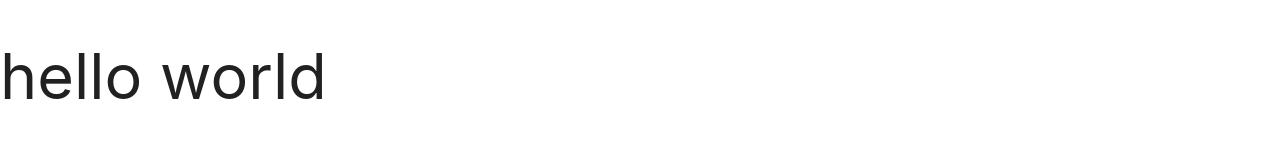
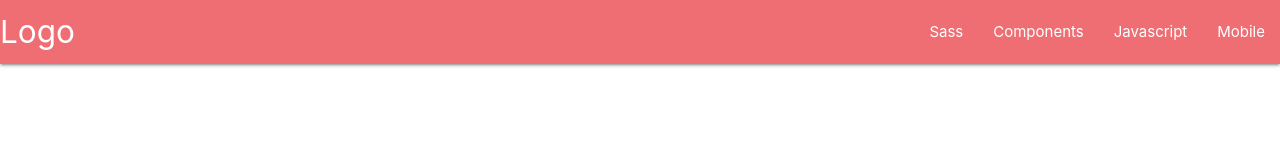
Before and after one commit to moein5498789456/my-first-project, a plain HTML site: page index.html in a window 1280 px wide. Drawn offline with Linux system fonts and the light colour scheme.

Commit message:
third commit

```diff
--- a/assets/JS file/app.js
+++ b/assets/JS file/app.js
@@ -0,0 +1,4 @@
+document.addEventListener('DOMContentLoaded', function() {
+    var elems = document.querySelectorAll('.sidenav');
+    var instances = M.Sidenav.init(elems, {});
+  });
--- a/index.html
+++ b/index.html
@@ -5,11 +5,32 @@
     <meta http-equiv="X-UA-Compatible" content="IE=edge">
     <meta name="viewport" content="width=device-width, initial-scale=1.0">
     <title>training project</title>
+    <link href="https://fonts.googleapis.com/icon?family=Material+Icons" rel="stylesheet">
     <link rel="stylesheet" href="assets/css/materialize.min.css">
     <link rel="stylesheet" href="assets/CSS file/style.css">
 </head>
 <body>
-<h1>hello world</h1>
+
+    <nav>
+        <div class="nav-wrapper">
+          <a href="#!" class="brand-logo">Logo</a>
+          <a href="#" data-target="mobile-demo" class="sidenav-trigger"><i class="material-icons">menu</i></a>
+          <ul class="right hide-on-med-and-down">
+            <li><a href="sass.html">Sass</a></li>
+            <li><a href="badges.html">Components</a></li>
+            <li><a href="collapsible.html">Javascript</a></li>
+            <li><a href="mobile.html">Mobile</a></li>
+          </ul>
+        </div>
+      </nav>
+
+      <ul class="sidenav" id="mobile-demo">
+        <li><a href="sass.html">Sass</a></li>
+        <li><a href="badges.html">Components</a></li>
+        <li><a href="collapsible.html">Javascript</a></li>
+        <li><a href="mobile.html">Mobile</a></li>
+      </ul>
+
 
 
 
@@ -21,6 +42,6 @@
 
 
     <script src="assets/js/materialize.min.js"></script>
-    <script src="assets/JS file/main.js"></script>
+    <script src="assets/JS file/app.js"></script>
 </body>
 </html>
```
